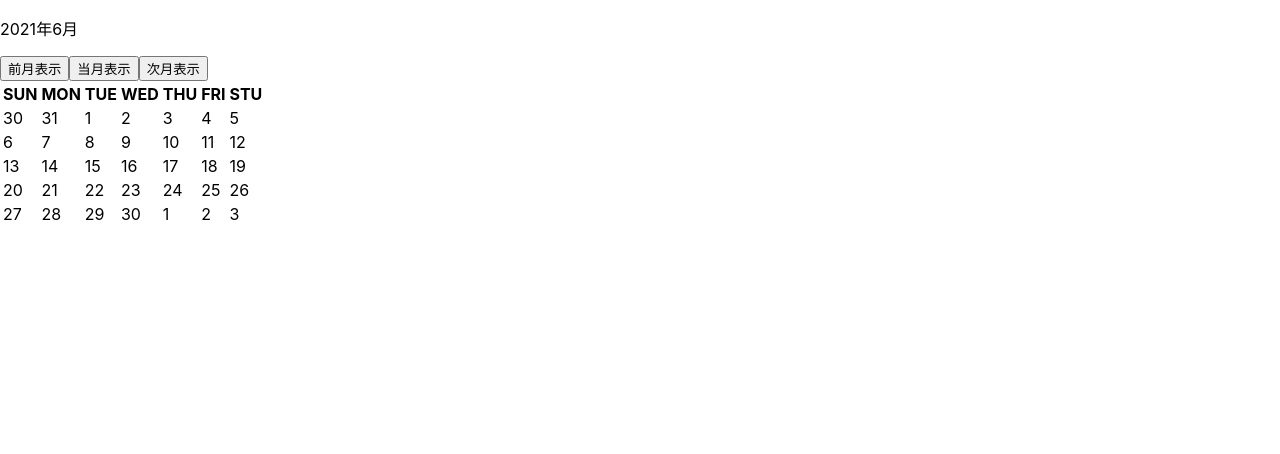
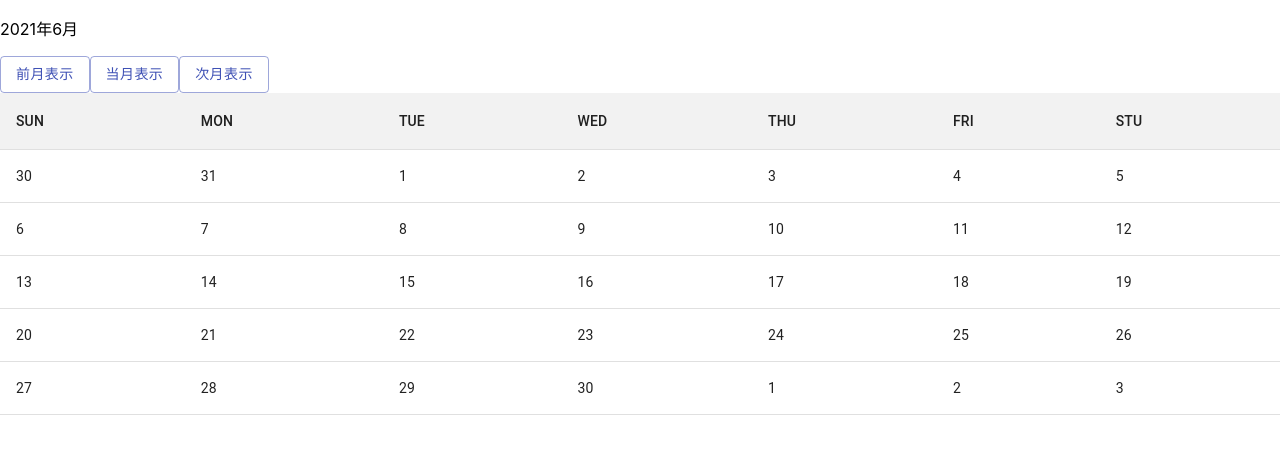
Before and after one commit to cawauchi6204/react-calendar, a React (Create React App) app: page / in a window 1280 px wide. Shown: the top 454 px of the page. Built offline with nearby package versions, Linux system fonts and the light colour scheme.

Commit message:
material-ui導入

```diff
--- a/package.json
+++ b/package.json
@@ -8,12 +8,15 @@
     "@testing-library/react": "^11.1.0",
     "@testing-library/user-event": "^12.1.10",
     "@types/jest": "^26.0.15",
+    "@types/material-ui": "^0.21.8",
     "@types/node": "^12.0.0",
     "@types/react": "^17.0.0",
     "@types/react-dom": "^17.0.0",
+    "@types/styled-components": "^5.1.10",
     "react": "^17.0.2",
     "react-dom": "^17.0.2",
     "react-scripts": "4.0.3",
+    "styled-components": "^5.3.0",
     "typescript": "^4.1.2",
     "web-vitals": "^1.0.1"
   },
--- a/src/Calendar.tsx
+++ b/src/Calendar.tsx
@@ -2,10 +2,39 @@ import {
   useEffect,
   useState
 } from 'react'
+import Button from '@material-ui/core/Button'
+import Box from '@material-ui/core/Box'
+import Table from '@material-ui/core/Table'
+import TableContainer from '@material-ui/core/TableContainer'
+import TableHead from '@material-ui/core/TableHead'
+import TableBody from '@material-ui/core/TableBody'
+import TableRow from '@material-ui/core/TableRow'
+import TableCell from '@material-ui/core/TableCell'
+
+type Plan = {
+  day: number,
+  plans?: [
+    {
+      plan_title: string,
+      plan_date: Date,
+      plan_color: string
+    }
+  ]
+}
+
+const Square = (_props: any) => {
+  const children = _props.children
+  return (
+    <Box>
+      {children}
+    </Box>
+  )
+}
 
 const Calendar = () => {
   const week = ["SUN", "MON", "TUE", "WED", "THU", "FRI", "STU"]
-  const [calendar, setCalendar] = useState<number[][]>([])
+  const [calendar, setCalendar] = useState<Plan[][]>([])
+  console.log(JSON.stringify(calendar))
   const [date, setDate] = useState(new Date())
   const year = date.getFullYear()
   const month = date.getMonth() + 1
@@ -46,7 +75,7 @@ const Calendar = () => {
 
   // カレンダー作成関数
   const createCalendar = (_year: number, _month: number) => {
-    const calendar_array: number[][] = []
+    const calendar_array: Plan[][] = []
     let count = 0
     const start_day_of_week = new Date(_year, _month, 1).getDay()
     const end_date = new Date(_year, _month + 1, 0).getDate()
@@ -56,20 +85,52 @@ const Calendar = () => {
     // 1行ずつ設定
     for (let i = 0; i < row; i++) {
       // 1colum単位で設定
-      const column_array: number[] = []
+      const column_array: Plan[] = []
       for (let j = 0; j < week.length; j++) {
         if (i === 0 && j < start_day_of_week) {
           // 1行目で1日まで先月の日付を設定
           const day = last_month_end_date - start_day_of_week + j + 1
-          column_array.push(day)
+          const today_plan: Plan = {
+            day,
+            plans: [
+              {
+                plan_title: 'どっかいく',
+                plan_date: date,
+                plan_color: 'red'
+              }
+            ]
+          }
+          column_array.push(today_plan)
         } else if (count >= end_date) {
           // 最終行で最終日以降、翌月の日付を設定
           count++
-          column_array.push(count - end_date)
+          const day = count - end_date
+          const today_plan: Plan = {
+            day,
+            plans: [
+              {
+                plan_title: 'どっかいく',
+                plan_date: date,
+                plan_color: 'red'
+              }
+            ]
+          }
+          column_array.push(today_plan)
         } else {
           // 当月の日付を曜日に照らし合わせて設定
           count++
-          column_array.push(count)
+          const day = count
+          const today_plan: Plan = {
+            day,
+            plans: [
+              {
+                plan_title: 'どっかいく',
+                plan_date: date,
+                plan_color: 'red'
+              }
+            ]
+          }
+          column_array.push(today_plan)
         }
       }
       calendar_array.push(column_array)
@@ -78,46 +139,61 @@ const Calendar = () => {
   }
   return (
     <>
+      <Square />
       <p>{year}年{month}月</p>
-      <button onClick={() => { displayPrevMonth(date) }}>
+      <Button
+        variant="outlined"
+        color="primary"
+        onClick={() => { displayPrevMonth(date) }}
+      >
         前月表示
-      </button>
-      <button onClick={() => { displayThisMonth() }}>
+      </Button>
+      <Button
+        variant="outlined"
+        color="primary"
+        onClick={() => { displayThisMonth() }}
+      >
         当月表示
-      </button>
-      <button onClick={() => { displayNextMonth(date) }}>
+      </Button>
+      <Button
+        variant="outlined"
+        color="primary"
+        onClick={() => { displayNextMonth(date) }}
+      >
         次月表示
-      </button>
-      <table>
-        <thead>
-          <tr>
+      </Button>
+      <TableContainer>
+        <Table>
+          <TableHead>
+            <TableRow style={{ backgroundColor: "#F2F2F2" }}>
               {
-              week.map(_day => {
+                week.map((_day: string, _column_num: number) => {
                   return (
-                  <th>
+                    <TableCell key={_column_num}>
                       {_day}
-                  </th>
+                    </TableCell>
                   )
                 })
               }
-          </tr>
-        </thead>
-        <tbody>
+            </TableRow>
+          </TableHead>
+          <TableBody>
             {
-            calendar.map((week_row: number[], row_num: number) => (
-              <tr key={row_num}>
+              calendar.map((_week_row: Plan[], _row_num: number) => (
+                <TableRow key={_row_num}>
                   {
-                  week_row.map(_date => (
-                    <td>
-                      {_date}
-                    </td>
+                    _week_row.map(_date => (
+                      <TableCell>
+                        {_date.day}
+                      </TableCell>
                     ))
                   }
-              </tr>
+                </TableRow>
               ))
             }
-        </tbody>
-      </table>
+          </TableBody>
+        </Table>
+      </TableContainer>
     </>
   )
 }
```
Also changed, not shown: 1 other file (tests, documents, lock files or other folders). Lines whose indentation alone changed are shown as unchanged.
